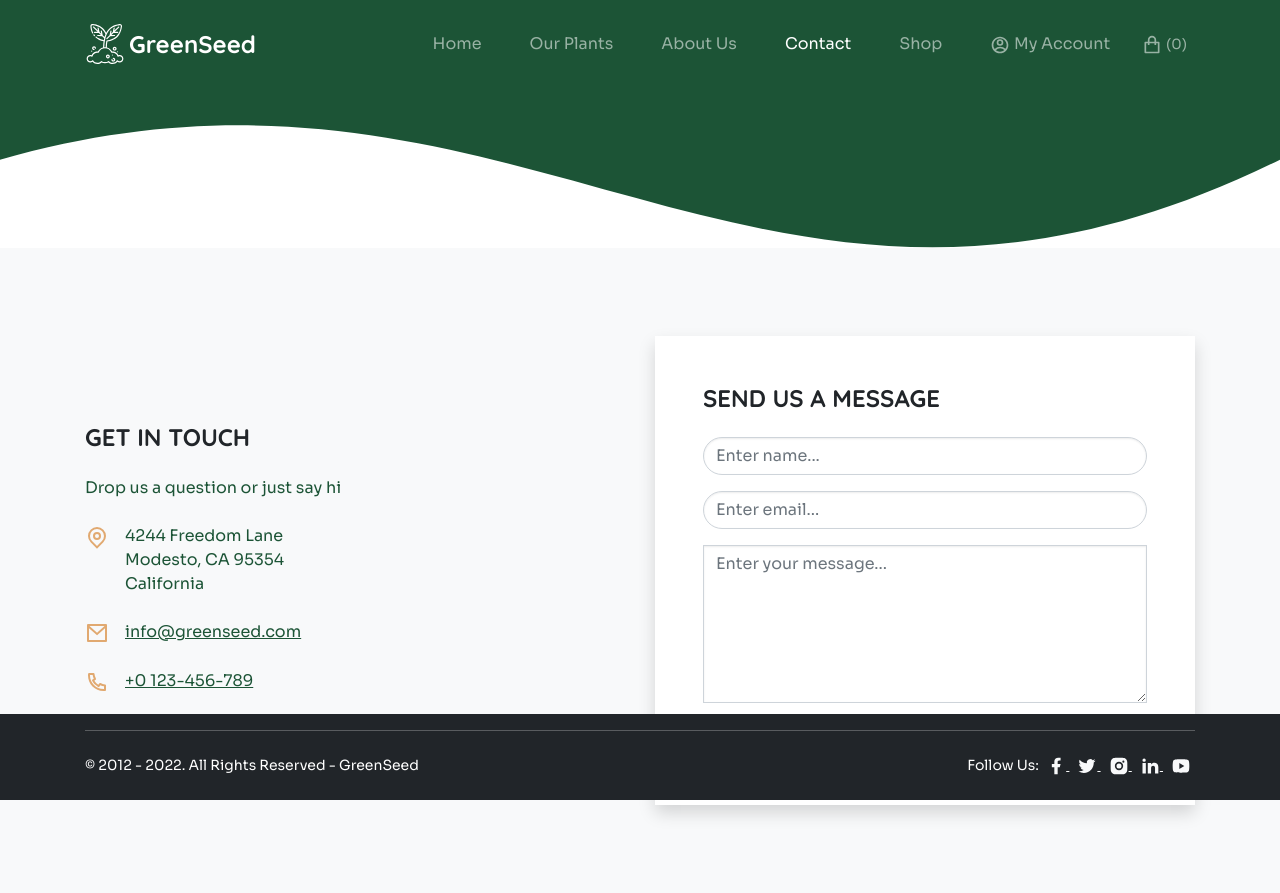
After one commit to Azelliott/GreenSeed, a Django app: page /contact/ in a window 1280 px wide. The commit adds this page. Run offline with Django 4.2, Linux system fonts and the light colour scheme; some libraries are stand-ins or nearby versions.

Commit message:
Add contact page with form

```diff
--- /dev/null
+++ b/home/templates/home/contact.html
@@ -0,0 +1,67 @@
+{% extends "base.html" %}
+{% load static %}
+
+{% block content %}
+<main>
+    <div>
+        <svg viewBox="0 0 1440 134" preserveAspectRatio="none" fill="currentColor" version="1.1" xmlns="http://www.w3.org/2000/svg" class="bg-secondary d-block text-white" width="100%" height="160">
+            <path d="M0 134h1440v-74c-586 216-844-126-1440 0v74z"/>
+        </svg>
+    </div>
+    <section class="bg-light pb-5 pt-5 h-90" id="contact-container">
+        <div class="container pb-4 pt-4">
+            <div class="align-items-center row">
+                <div class="col-lg-5 py-3">
+                    <h2 class="fw-bold h4 mb-4 text-uppercase">Get In Touch</h2>
+                    <p class="mb-4 text-secondary">                                 Drop us a question or just say hi</p>
+                    <div class="mb-4 g-0 row">
+                        <div class="col-auto">
+                            <svg viewBox="0 0 24 24" fill="currentColor" height="24" width="24" class="me-3 text-primary">
+                                <path d="M12 20.9l4.95-4.95a7 7 0 1 0-9.9 0L12 20.9zm0 2.828l-6.364-6.364a9 9 0 1 1 12.728 0L12 23.728zM12 13a2 2 0 1 0 0-4 2 2 0 0 0 0 4zm0 2a4 4 0 1 1 0-8 4 4 0 0 1 0 8z"></path>
+                            </svg>
+                        </div>
+                        <div class="col">
+                            <span class="text-secondary">4244 Freedom Lane<br/>     Modesto, CA 95354<br/>     California</span>
+                        </div>
+                    </div>
+                    <div class="mb-4 g-0 row">
+                        <div class="col-auto">
+                            <svg viewBox="0 0 24 24" fill="currentColor" height="24" width="24" class="me-3 text-primary">
+                                <path d="M3 3h18a1 1 0 0 1 1 1v16a1 1 0 0 1-1 1H3a1 1 0 0 1-1-1V4a1 1 0 0 1 1-1zm17 4.238l-7.928 7.1L4 7.216V19h16V7.238zM4.511 5l7.55 6.662L19.502 5H4.511z"></path>
+                            </svg>
+                        </div>
+                        <div class="col"> <a href="mailto:info@greenseed.com" class="text-secondary">info@greenseed.com</a>
+                        </div>
+                    </div>
+                    <div class="mb-4 g-0 row">
+                        <div class="col-auto">
+                            <svg viewBox="0 0 24 24" fill="currentColor" height="24" width="24" class="me-3 text-primary">
+                                <path d="M9.366 10.682a10.556 10.556 0 0 0 3.952 3.952l.884-1.238a1 1 0 0 1 1.294-.296 11.422 11.422 0 0 0 4.583 1.364 1 1 0 0 1 .921.997v4.462a1 1 0 0 1-.898.995c-.53.055-1.064.082-1.602.082C9.94 21 3 14.06 3 5.5c0-.538.027-1.072.082-1.602A1 1 0 0 1 4.077 3h4.462a1 1 0 0 1 .997.921A11.422 11.422 0 0 0 10.9 8.504a1 1 0 0 1-.296 1.294l-1.238.884zm-2.522-.657l1.9-1.357A13.41 13.41 0 0 1 7.647 5H5.01c-.006.166-.009.333-.009.5C5 12.956 11.044 19 18.5 19c.167 0 .334-.003.5-.01v-2.637a13.41 13.41 0 0 1-3.668-1.097l-1.357 1.9a12.442 12.442 0 0 1-1.588-.75l-.058-.033a12.556 12.556 0 0 1-4.702-4.702l-.033-.058a12.442 12.442 0 0 1-.75-1.588z"></path>
+                            </svg>
+                        </div>
+                        <div class="col"> <a href="tel:+0 123-456-789" class="text-secondary">+0 123-456-789</a>
+                        </div>
+                    </div>
+                </div>
+                <div class="col-lg-6 ms-auto py-3">
+                    <div class="bg-white p-4 p-lg-5 shadow" id="contact-form">
+                        <h2 class="fw-bold h4 mb-4 text-uppercase">Send Us A message</h2>
+                        <form>
+                            <div class="mb-3">
+                                <input type="text" class="form-control rounded-10" placeholder="Enter name..."/>
+                            </div>
+                            <div class="mb-3">
+                                <input type="email" class="form-control rounded-10" placeholder="Enter email..."/>
+                            </div>
+                            <div class="mb-3">
+                                <textarea class="form-control rounded-0" rows="6" placeholder="Enter your message..."></textarea>
+                            </div>
+                            <button type="submit" class="btn d-block w-100 btn-primary rounded-25 text-uppercase">Submit</button>
+                        </form>
+                    </div>
+                </div>
+            </div>
+        </div>
+    </section>
+</main>
+{% endblock %}
--- a/home/urls.py
+++ b/home/urls.py
@@ -6,4 +6,5 @@ urlpatterns = [
     path('', views.index, name='home'),
     path('plants/', views.plants, name='plants'),
     path('about/', views.about, name='about'),
+    path('contact/', views.contact, name='contact'),
 ]
--- a/home/views.py
+++ b/home/views.py
@@ -12,3 +12,7 @@ def plants(request):
 def about(request):
     '''A view to return the about page'''
     return render(request, 'home/about.html')
+
+def contact(request):
+    '''A view to return the contact page'''
+    return render(request, 'home/contact.html')
--- a/templates/footer.html
+++ b/templates/footer.html
@@ -1,4 +1,6 @@
-<footer class="bg-dark text-white">
+{% with url_name=request.resolver_match.url_name %}
+<footer class="bg-dark text-white {% if url_name == 'contact' %} fixed-bottom {% endif %}">
+    {% endwith %}
     <div class="container">
         <div class="pb-3 pt-3 small">
             <hr class="mt-0 "/>
--- a/templates/header.html
+++ b/templates/header.html
@@ -79,7 +79,7 @@
                     </li>
                     <li class="nav-item"> <a class="{% if url_name == 'about' %} active {% endif %} nav-link pb-lg-3 pe-lg-4 ps-lg-4 pt-lg-3" href="{% url 'about' %}">About Us</a>
                     </li>
-                    <li class="nav-item"> <a class="nav-link pb-lg-3 pe-lg-4 ps-lg-4 pt-lg-3" href="#">Contact</a>
+                    <li class="nav-item"> <a class="{% if url_name == 'contact' %} active {% endif %} nav-link pb-lg-3 pe-lg-4 ps-lg-4 pt-lg-3" href="{% url 'contact' %}">Contact</a>
                     </li>
                     <li class="nav-item"> <a class="nav-link pb-lg-3 pe-lg-4 ps-lg-4 pt-lg-3" href="#">Shop</a>
                     </li>
```
